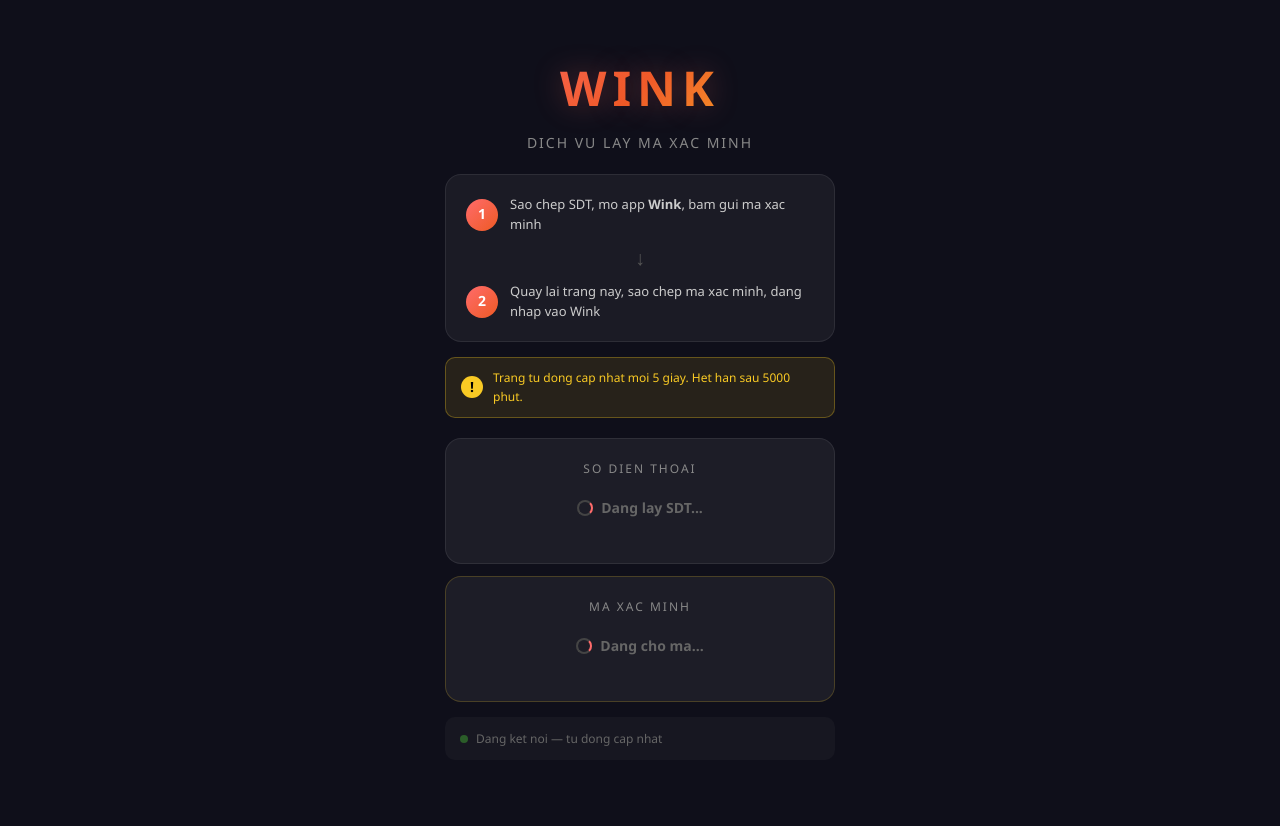
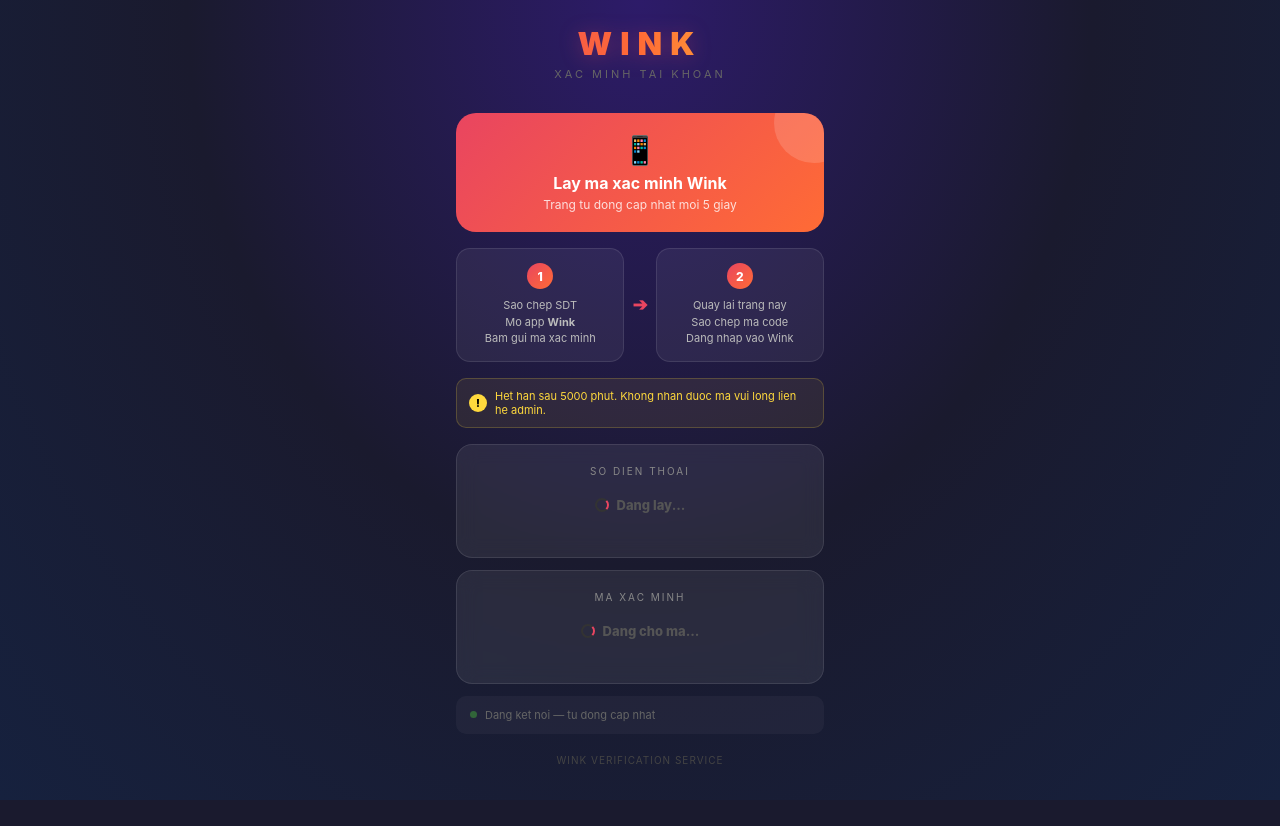
Before and after one commit to tubui69/t-le, a Flask app: template templates/customer_wink.html in a window 1280 px wide. Before the commit the page ends 746 px from the top, so only its background shows below. Run offline with Flask 3, Linux system fonts and the light colour scheme; the template is opened without the code that fills it, so the values that code supplies are empty.

Commit message:
feat: completely new standalone Wink UI - dark gradient theme, no base.html

```diff
--- a/templates/customer_wink.html
+++ b/templates/customer_wink.html
@@ -1,51 +1,112 @@
-{% extends "base.html" %}
-{% block title %}Wink - Lay ma xac thuc{% endblock %}
-{% block body %}
-<div class="wink-wrapper">
+<!DOCTYPE html>
+<html lang="vi">
+<head>
+<meta charset="UTF-8">
+<meta name="viewport" content="width=device-width,initial-scale=1.0">
+<title>WINK - Lay ma xac minh</title>
+<style>
+*{margin:0;padding:0;box-sizing:border-box}
+body{background:#1a1a2e;color:#fff;font-family:'Inter','Segoe UI',Roboto,sans-serif;min-height:100vh}
+.wink-bg{position:fixed;top:0;left:0;right:0;bottom:0;background:radial-gradient(ellipse at top,#2d1b69 0%,#1a1a2e 50%,#16213e 100%);z-index:-1}
+.wink-wrap{max-width:400px;margin:0 auto;padding:0 16px 40px}
+.wink-top{padding:24px 0 16px;text-align:center}
+.wink-logo{font-size:32px;font-weight:900;letter-spacing:8px;background:linear-gradient(90deg,#e94560,#ff6b35,#ffd93d);-webkit-background-clip:text;-webkit-text-fill-color:transparent;filter:drop-shadow(0 2px 10px rgba(233,69,96,0.3))}
+.wink-logosub{font-size:11px;color:#666;letter-spacing:3px;margin-top:4px;text-transform:uppercase}
+.wink-hero{background:linear-gradient(135deg,#e94560,#ff6b35);border-radius:20px;padding:20px;text-align:center;margin:16px 0;position:relative;overflow:hidden}
+.wink-hero::after{content:'';position:absolute;top:-30px;right:-30px;width:80px;height:80px;background:rgba(255,255,255,0.15);border-radius:50%}
+.wink-hero-icon{font-size:28px;margin-bottom:6px}
+.wink-hero-title{font-size:16px;font-weight:700}
+.wink-hero-desc{font-size:12px;opacity:0.8;margin-top:4px}
+.wink-steps{display:flex;align-items:center;gap:8px;margin:16px 0}
+.wink-step{flex:1;background:rgba(255,255,255,0.06);border:1px solid rgba(255,255,255,0.1);border-radius:14px;padding:14px;text-align:center}
+.wink-step-num{width:26px;height:26px;border-radius:50%;background:linear-gradient(135deg,#e94560,#ff6b35);display:inline-flex;align-items:center;justify-content:center;font-size:12px;font-weight:800;margin-bottom:8px}
+.wink-step-txt{font-size:11px;line-height:1.5;color:#bbb}
+.wink-step-arr{color:#e94560;font-size:18px;font-weight:bold;flex-shrink:0}
+.wink-notice{display:flex;align-items:center;gap:8px;background:rgba(255,217,61,0.08);border:1px solid rgba(255,217,61,0.2);border-radius:10px;padding:10px 12px;margin-bottom:16px;font-size:11px;color:#ffd93d}
+.wink-notice-b{width:18px;height:18px;border-radius:50%;background:#ffd93d;color:#000;display:flex;align-items:center;justify-content:center;font-weight:800;font-size:11px;flex-shrink:0}
+.wink-card{background:rgba(255,255,255,0.07);border:1px solid rgba(255,255,255,0.1);border-radius:16px;padding:20px;text-align:center;margin-bottom:12px;backdrop-filter:blur(10px)}
+.wink-card:last-of-type{margin-bottom:16px}
+.wink-card-lb{font-size:10px;color:#888;letter-spacing:2px;text-transform:uppercase;margin-bottom:10px}
+.wink-card-val{font-size:24px;font-weight:800;min-height:36px;display:flex;align-items:center;justify-content:center;margin-bottom:14px}
+.wink-phone{color:#ff6b6b;letter-spacing:3px}
+.wink-code{color:#ffd93d;font-size:36px;letter-spacing:8px;text-shadow:0 0 20px rgba(255,217,61,0.4)}
+.wink-wait{font-size:13px;color:#555;display:flex;align-items:center;gap:8px}
+.wink-sp{width:14px;height:14px;border:2px solid #333;border-top-color:#e94560;border-radius:50%;animation:wspin 0.8s linear infinite;display:inline-block}
+@keyframes wspin{to{transform:rotate(360deg)}}
+.wink-btn{width:100%;padding:13px;border:none;border-radius:12px;font-size:13px;font-weight:700;cursor:pointer;letter-spacing:1px;transition:all 0.2s}
+.wink-btn-p{background:linear-gradient(135deg,#e94560,#ff6b35);color:#fff;box-shadow:0 4px 15px rgba(233,69,96,0.3)}
+.wink-btn-p:hover{transform:translateY(-2px);box-shadow:0 6px 20px rgba(233,69,96,0.5)}
+.wink-btn-p:active{transform:none}
+.wink-btn-y{background:linear-gradient(135deg,#ffd93d,#ffb830);color:#000;box-shadow:0 4px 15px rgba(255,217,61,0.3)}
+.wink-btn-y:hover{transform:translateY(-2px);box-shadow:0 6px 20px rgba(255,217,61,0.5)}
+.wink-hidden{display:none!important}
+.wink-status{display:flex;align-items:center;gap:8px;padding:12px 14px;background:rgba(255,255,255,0.04);border-radius:10px;font-size:11px;color:#666}
+.wink-dot{width:7px;height:7px;border-radius:50%;background:#4cd137;animation:wpul 2s infinite;flex-shrink:0}
+.wink-status.done .wink-dot{background:#666;animation:none}
+@keyframes wpul{0%,100%{opacity:1}50%{opacity:0.3}}
+.wink-alert{text-align:center;padding:50px 20px;background:rgba(255,255,255,0.06);border-radius:16px;margin-top:40px}
+.wink-alert h2{color:#e94560;margin-bottom:8px;font-size:18px}
+.wink-alert p{color:#888;font-size:13px}
+.wink-toast{position:fixed;bottom:30px;left:50%;transform:translateX(-50%) translateY(80px);background:#4cd137;color:#fff;padding:12px 28px;border-radius:30px;font-size:13px;font-weight:700;opacity:0;transition:all 0.3s;z-index:9999;pointer-events:none;box-shadow:0 4px 20px rgba(76,209,55,0.4)}
+.wink-toast.show{transform:translateX(-50%) translateY(0);opacity:1}
+.wink-flash{animation:wf 0.6s ease}
+@keyframes wf{0%{background:rgba(233,69,96,0.2)}100%{background:transparent}}
+.wink-footer{text-align:center;padding:20px 0;font-size:10px;color:#444;letter-spacing:1px}
+</style>
+</head>
+<body>
+<div class="wink-bg"></div>
+<div class="wink-wrap">
 {% if cancelled is defined and cancelled %}
-    <div class="wink-alert"><h2>Don hang da bi huy</h2><p>Vui long lien he nguoi ban.</p></div>
+<div class="wink-alert"><h2>Don hang da bi huy</h2><p>Vui long lien he nguoi ban.</p></div>
 {% elif expired is defined and expired %}
-    <div class="wink-alert"><h2>Lien ket da het han</h2><p>Vui long lien he nguoi ban.</p></div>
+<div class="wink-alert"><h2>Lien ket da het han</h2><p>Vui long lien he nguoi ban de duoc ho tro.</p></div>
 {% else %}
 
-<div class="wink-header">
+<div class="wink-top">
     <div class="wink-logo">WINK</div>
-    <div class="wink-subtitle">Dich vu lay ma xac minh</div>
+    <div class="wink-logosub">Xac minh tai khoan</div>
+</div>
+
+<div class="wink-hero">
+    <div class="wink-hero-icon">&#128241;</div>
+    <div class="wink-hero-title">Lay ma xac minh Wink</div>
+    <div class="wink-hero-desc">Trang tu dong cap nhat moi 5 giay</div>
 </div>
 
 <div class="wink-steps">
     <div class="wink-step">
         <div class="wink-step-num">1</div>
-        <div class="wink-step-text">Sao chep SDT, mo app <b>Wink</b>, bam gui ma xac minh</div>
+        <div class="wink-step-txt">Sao chep SDT<br>Mo app <b>Wink</b><br>Bam gui ma xac minh</div>
     </div>
-    <div class="wink-step-arrow">&#8595;</div>
+    <div class="wink-step-arr">&#10132;</div>
     <div class="wink-step">
         <div class="wink-step-num">2</div>
-        <div class="wink-step-text">Quay lai trang nay, sao chep ma xac minh, dang nhap vao Wink</div>
+        <div class="wink-step-txt">Quay lai trang nay<br>Sao chep ma code<br>Dang nhap vao Wink</div>
     </div>
 </div>
 
 <div class="wink-notice">
-    <span class="wink-notice-icon">!</span>
-    <span>Trang tu dong cap nhat moi 5 giay. Het han sau 5000 phut.</span>
+    <span class="wink-notice-b">!</span>
+    <span>Het han sau 5000 phut. Khong nhan duoc ma vui long lien he admin.</span>
 </div>
 
 <div class="wink-card">
-    <div class="wink-card-label">So dien thoai</div>
-    <div class="wink-card-value" id="phone">
-        {% if phone %}<span class="wink-phone-num">{{ phone }}</span>
-        {% else %}<span class="wink-waiting"><span class="wink-spinner"></span> Dang lay SDT...</span>{% endif %}
+    <div class="wink-card-lb">So dien thoai</div>
+    <div class="wink-card-val" id="phone">
+        {% if phone %}<span class="wink-phone">{{ phone }}</span>
+        {% else %}<span class="wink-wait"><span class="wink-sp"></span> Dang lay...</span>{% endif %}
     </div>
-    <button class="wink-btn {% if not phone %}wink-hidden{% endif %}" id="btn-phone" onclick="copyText('phone')">Sao chep SDT</button>
+    <button class="wink-btn wink-btn-p {% if not phone %}wink-hidden{% endif %}" id="btn-phone" onclick="copyText('phone')">SAO CHEP SDT</button>
 </div>
 
-<div class="wink-card wink-card-code">
-    <div class="wink-card-label">Ma xac minh</div>
-    <div class="wink-card-value wink-code-value" id="phone-code">
-        {% if code %}<span class="wink-code-num">{{ code }}</span>
-        {% else %}<span class="wink-waiting"><span class="wink-spinner"></span> Dang cho ma...</span>{% endif %}
+<div class="wink-card">
+    <div class="wink-card-lb">Ma xac minh</div>
+    <div class="wink-card-val" id="phone-code">
+        {% if code %}<span class="wink-code">{{ code }}</span>
+        {% else %}<span class="wink-wait"><span class="wink-sp"></span> Dang cho ma...</span>{% endif %}
     </div>
-    <button class="wink-btn wink-btn-code {% if not code %}wink-hidden{% endif %}" id="btn-code" onclick="copyText('phone-code')">Sao chep ma</button>
+    <button class="wink-btn wink-btn-y {% if not code %}wink-hidden{% endif %}" id="btn-code" onclick="copyText('phone-code')">SAO CHEP MA CODE</button>
 </div>
 
 <div class="wink-status" id="statusBar">
@@ -54,113 +115,18 @@
 </div>
 
 {% endif %}
+
+<div class="wink-footer">WINK VERIFICATION SERVICE</div>
 </div>
 <div class="wink-toast" id="toast"></div>
-<style>
-body{margin:0;background:#0f0f1a;font-family:'Segoe UI',Roboto,sans-serif;color:#fff}
-.wink-wrapper{max-width:420px;margin:0 auto;padding:20px 15px;min-height:100vh}
-.wink-header{text-align:center;padding:30px 0 20px}
-.wink-logo{font-size:48px;font-weight:900;background:linear-gradient(135deg,#ff6b6b,#ee5a24,#f9ca24);-webkit-background-clip:text;-webkit-text-fill-color:transparent;letter-spacing:6px;text-shadow:0 0 30px rgba(255,107,107,0.3)}
-.wink-subtitle{color:#888;font-size:14px;margin-top:5px;letter-spacing:2px;text-transform:uppercase}
-.wink-steps{background:rgba(255,255,255,0.05);border-radius:16px;padding:20px;margin-bottom:15px;border:1px solid rgba(255,255,255,0.08)}
-.wink-step{display:flex;align-items:center;gap:12px}
-.wink-step-num{width:32px;height:32px;border-radius:50%;background:linear-gradient(135deg,#ff6b6b,#ee5a24);display:flex;align-items:center;justify-content:center;font-weight:bold;font-size:14px;flex-shrink:0}
-.wink-step-text{font-size:13px;line-height:1.5;color:#ccc}
-.wink-step-arrow{text-align:center;color:#555;font-size:20px;margin:8px 0}
-.wink-notice{background:rgba(249,202,36,0.1);border:1px solid rgba(249,202,36,0.3);border-radius:10px;padding:10px 15px;margin-bottom:20px;display:flex;align-items:center;gap:10px;font-size:12px;color:#f9ca24}
-.wink-notice-icon{width:22px;height:22px;border-radius:50%;background:#f9ca24;color:#000;display:flex;align-items:center;justify-content:center;font-weight:bold;font-size:14px;flex-shrink:0}
-.wink-card{background:rgba(255,255,255,0.06);border-radius:16px;padding:20px;margin-bottom:12px;border:1px solid rgba(255,255,255,0.08);text-align:center;transition:border-color 0.3s}
-.wink-card:hover{border-color:rgba(255,107,107,0.3)}
-.wink-card-code{border-color:rgba(249,202,36,0.2)}
-.wink-card-label{font-size:12px;color:#888;text-transform:uppercase;letter-spacing:2px;margin-bottom:10px}
-.wink-card-value{font-size:28px;font-weight:700;min-height:40px;display:flex;align-items:center;justify-content:center;margin-bottom:15px}
-.wink-phone-num{color:#ff6b6b;letter-spacing:2px}
-.wink-code-num{color:#f9ca24;font-size:36px;letter-spacing:6px}
-.wink-btn{width:100%;padding:12px;border:none;border-radius:10px;font-size:14px;font-weight:600;cursor:pointer;background:linear-gradient(135deg,#ff6b6b,#ee5a24);color:#fff;transition:transform 0.2s,box-shadow 0.2s}
-.wink-btn:hover{transform:translateY(-2px);box-shadow:0 5px 20px rgba(255,107,107,0.4)}
-.wink-btn:active{transform:translateY(0)}
-.wink-btn-code{background:linear-gradient(135deg,#f9ca24,#f0932b);color:#000}
-.wink-btn-code:hover{box-shadow:0 5px 20px rgba(249,202,36,0.4)}
-.wink-hidden{display:none!important}
-.wink-waiting{font-size:14px;color:#666;display:flex;align-items:center;gap:8px}
-.wink-spinner{width:16px;height:16px;border:2px solid #444;border-top-color:#ff6b6b;border-radius:50%;animation:wspin 0.8s linear infinite;display:inline-block}
-@keyframes wspin{to{transform:rotate(360deg)}}
-.wink-status{display:flex;align-items:center;gap:8px;padding:12px 15px;background:rgba(255,255,255,0.03);border-radius:10px;margin-top:15px;font-size:12px;color:#666}
-.wink-dot{width:8px;height:8px;border-radius:50%;background:#4cd137;animation:pulse 2s infinite;flex-shrink:0}
-.wink-status.stopped .wink-dot{background:#666;animation:none}
-@keyframes pulse{0%,100%{opacity:1}50%{opacity:0.3}}
-.wink-alert{text-align:center;padding:60px 20px;background:rgba(255,255,255,0.05);border-radius:16px;margin-top:40px}
-.wink-alert h2{color:#ff6b6b;margin-bottom:10px}
-.wink-alert p{color:#888}
-.wink-toast{position:fixed;bottom:30px;left:50%;transform:translateX(-50%) translateY(100px);background:rgba(76,209,55,0.95);color:#fff;padding:12px 30px;border-radius:30px;font-size:14px;font-weight:600;opacity:0;transition:all 0.3s;z-index:9999;pointer-events:none}
-.wink-toast.show{transform:translateX(-50%) translateY(0);opacity:1}
-.wink-flash{animation:wflash 0.6s ease}
-@keyframes wflash{0%{background:rgba(255,107,107,0.3)}100%{background:transparent}}
-</style>
 <script>
-var TOKEN='{{ order.token }}';
-var pollTimer=null;
-var hasCode={% if code %}true{% else %}false{% endif %};
-
-function copyText(id){
-  var el=document.getElementById(id);if(!el)return;
-  var t=el.textContent.trim();if(!t||t.indexOf('Dang')===0)return;
-  if(navigator.clipboard&&navigator.clipboard.writeText){navigator.clipboard.writeText(t).then(function(){showToast('Da sao chep: '+t)}).catch(function(){fallback(t)})}
-  else fallback(t);
-}
-function fallback(t){
-  var ta=document.createElement('textarea');ta.value=t;ta.style.position='fixed';ta.style.left='-9999px';
-  document.body.appendChild(ta);ta.focus();ta.select();
-  try{document.execCommand('copy');showToast('Da sao chep: '+t)}catch(e){showToast('Loi sao chep')}
-  document.body.removeChild(ta);
-}
-function showToast(m){
-  var t=document.getElementById('toast');t.textContent=m;t.classList.remove('show');void t.offsetWidth;
-  t.classList.add('show');setTimeout(function(){t.classList.remove('show')},1500);
-}
-function stopPoll(msg){
-  if(pollTimer){clearInterval(pollTimer);pollTimer=null;}
-  var bar=document.getElementById('statusBar');var txt=document.getElementById('statusText');
-  if(bar)bar.classList.add('stopped');
-  if(txt)txt.textContent=msg||'Da lay ma thanh cong';
-}
-function fetchData(){
-  var xhr=new XMLHttpRequest();
-  xhr.open('GET','/api/code/'+TOKEN,true);
-  xhr.onload=function(){
-    if(xhr.status===200){
-      var d=JSON.parse(xhr.responseText);
-      if(d.status==='expired'||d.status==='cancelled'){location.reload();return;}
-      var pEl=document.getElementById('phone');
-      var pBtn=document.getElementById('btn-phone');
-      if(d.phone&&pEl){
-        var cur=pEl.textContent.trim();
-        if(cur.indexOf('Dang')===0||cur!==d.phone){
-          pEl.innerHTML='<span class="wink-phone-num">'+d.phone+'</span>';
-          pEl.classList.add('wink-flash');setTimeout(function(){pEl.classList.remove('wink-flash')},600);
-          if(pBtn)pBtn.classList.remove('wink-hidden');
-        }
-      }
-      var cEl=document.getElementById('phone-code');
-      var cBtn=document.getElementById('btn-code');
-      if(d.code&&cEl){
-        var cur2=cEl.textContent.trim();
-        if(cur2.indexOf('Dang')===0||cur2!==d.code){
-          cEl.innerHTML='<span class="wink-code-num">'+d.code+'</span>';
-          cEl.classList.add('wink-flash');setTimeout(function(){cEl.classList.remove('wink-flash')},600);
-          if(cBtn)cBtn.classList.remove('wink-hidden');
-          showToast('Da lay ma Wink: '+d.code);
-        }
-        stopPoll('Da lay ma thanh cong — dung quet');
-        return;
-      }
-      if(d.status==='success'){stopPoll('Da hoan thanh');return;}
-    }
-  };
-  xhr.onerror=function(){var t=document.getElementById('statusText');if(t)t.textContent='Mat ket noi — dang thu lai...';};
-  xhr.send();
-}
-if(hasCode){stopPoll('Da co ma Wink — dung quet');}
-else{pollTimer=setInterval(fetchData,5000);fetchData();}
+var TOKEN='{{ order.token }}';var pollTimer=null;var hasCode={% if code %}true{% else %}false{% endif %};
+function copyText(id){var el=document.getElementById(id);if(!el)return;var t=el.textContent.trim();if(!t||t.indexOf('Dang')===0)return;if(navigator.clipboard&&navigator.clipboard.writeText){navigator.clipboard.writeText(t).then(function(){showToast('Da sao chep: '+t)}).catch(function(){fb(t)})}else fb(t)}
+function fb(t){var ta=document.createElement('textarea');ta.value=t;ta.style.position='fixed';ta.style.left='-9999px';document.body.appendChild(ta);ta.focus();ta.select();try{document.execCommand('copy');showToast('Da sao chep: '+t)}catch(e){showToast('Loi sao chep')}document.body.removeChild(ta)}
+function showToast(m){var t=document.getElementById('toast');t.textContent=m;t.classList.remove('show');void t.offsetWidth;t.classList.add('show');setTimeout(function(){t.classList.remove('show')},1500)}
+function stopPoll(msg){if(pollTimer){clearInterval(pollTimer);pollTimer=null}var b=document.getElementById('statusBar');var txt=document.getElementById('statusText');if(b)b.classList.add('done');if(txt)txt.textContent=msg||'Da lay ma thanh cong'}
+function fetchData(){var xhr=new XMLHttpRequest();xhr.open('GET','/api/code/'+TOKEN,true);xhr.onload=function(){if(xhr.status===200){var d=JSON.parse(xhr.responseText);if(d.status==='expired'||d.status==='cancelled'){location.reload();return}var pEl=document.getElementById('phone');var pBtn=document.getElementById('btn-phone');if(d.phone&&pEl){var cur=pEl.textContent.trim();if(cur.indexOf('Dang')===0||cur!==d.phone){pEl.innerHTML='<span class="wink-phone">'+d.phone+'</span>';pEl.classList.add('wink-flash');setTimeout(function(){pEl.classList.remove('wink-flash')},600);if(pBtn)pBtn.classList.remove('wink-hidden')}}var cEl=document.getElementById('phone-code');var cBtn=document.getElementById('btn-code');if(d.code&&cEl){var cu=cEl.textContent.trim();if(cu.indexOf('Dang')===0||cu!==d.code){cEl.innerHTML='<span class="wink-code">'+d.code+'</span>';cEl.classList.add('wink-flash');setTimeout(function(){cEl.classList.remove('wink-flash')},600);if(cBtn)cBtn.classList.remove('wink-hidden');showToast('Da lay ma Wink: '+d.code)}stopPoll('Da lay ma thanh cong');return}if(d.status==='success'){stopPoll('Da hoan thanh');return}}};xhr.onerror=function(){var t=document.getElementById('statusText');if(t)t.textContent='Mat ket noi — dang thu lai...'};xhr.send()}
+if(hasCode){stopPoll('Da co ma Wink — dung quet')}else{pollTimer=setInterval(fetchData,5000);fetchData()}
 </script>
-{% endblock %}
+</body>
+</html>
```
